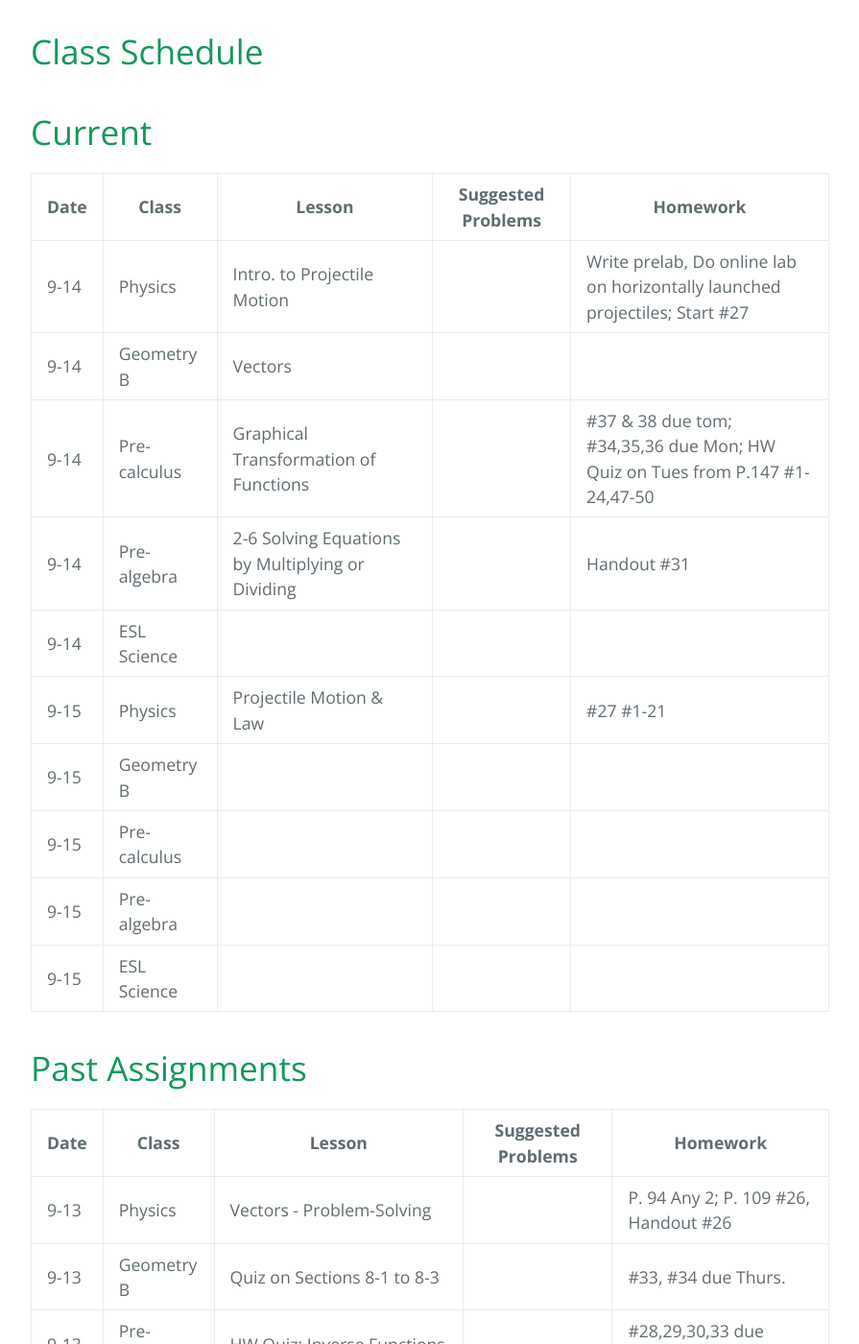
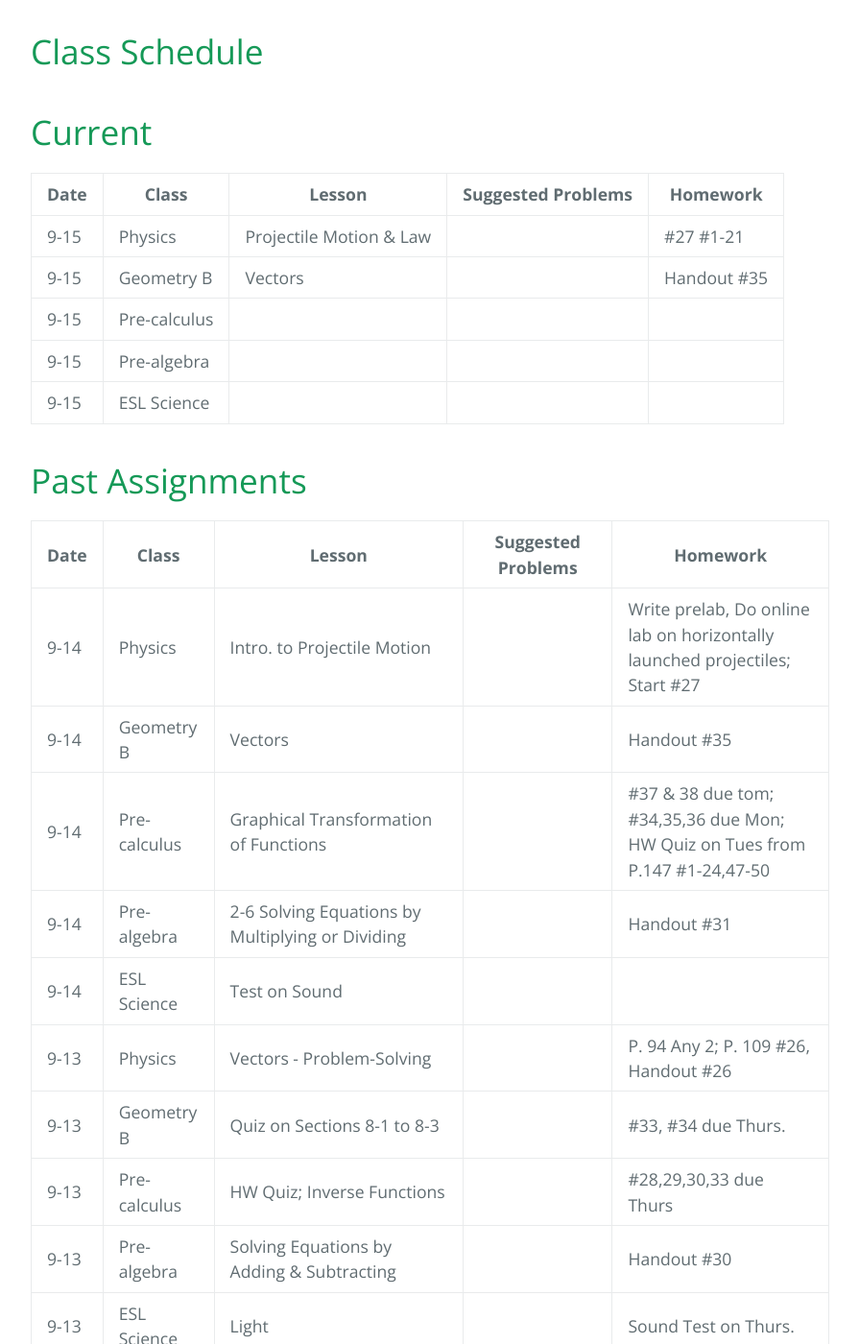
Before and after one commit to gpayoo/gpayoo, a Jekyll site: the page built from index.md, in a window 1280 px wide and 1400 px high, scrolled down 388 px. Shown: the whole window at 96% size, without its empty margins (192-1087 px from the left). Built offline with Jekyll 4.4.1, drawn with Linux system fonts in a browser that asks for light colours; our own code applies the rules of GitHub Pages for plain Markdown files; part of the change alters nothing that is shown.

Commit message:
Update index.md

```diff
--- a/index.md
+++ b/index.md
@@ -9,13 +9,8 @@ layout: default
 
 | Date | Class | Lesson | Suggested Problems | Homework |
 | ---- | ----- | ------ | -------- | ---
-| 9-14 | Physics | Intro. to Projectile Motion | | Write prelab, Do online lab on horizontally launched projectiles; Start #27
-| 9-14 | Geometry B | Vectors | | |
-| 9-14 | Pre-calculus | Graphical Transformation of Functions | | #37 & 38 due tom; #34,35,36 due Mon; HW Quiz on Tues from P.147 #1-24,47-50
-| 9-14 | Pre-algebra | 2-6 Solving Equations by Multiplying or Dividing | | Handout #31
-| 9-14 | ESL Science |  |  |
 | 9-15 | Physics | Projectile Motion & Law | | #27 #1-21
-| 9-15 | Geometry B |  | | |
+| 9-15 | Geometry B | Vectors  | |Handout #35 |
 | 9-15 | Pre-calculus |  | |
 | 9-15 | Pre-algebra | | |
 | 9-15 | ESL Science |  |  |
@@ -25,6 +20,11 @@ layout: default
 
 | Date | Class | Lesson | Suggested Problems | Homework |
 | ---- | ----- | ------ | -------- | ---
+| 9-14 | Physics | Intro. to Projectile Motion | | Write prelab, Do online lab on horizontally launched projectiles; Start #27
+| 9-14 | Geometry B | Vectors | |   Handout #35
+| 9-14 | Pre-calculus | Graphical Transformation of Functions | | #37 & 38 due tom; #34,35,36 due Mon; HW Quiz on Tues from P.147 #1-24,47-50
+| 9-14 | Pre-algebra | 2-6 Solving Equations by Multiplying or Dividing | | Handout #31
+| 9-14 | ESL Science | Test on Sound |  |
 | 9-13 | Physics | Vectors - Problem-Solving | | P. 94 Any 2; P. 109 #26, Handout #26
 | 9-13 | Geometry B | Quiz on Sections 8-1 to 8-3 | | #33, #34 due Thurs. |
 | 9-13 | Pre-calculus | HW Quiz; Inverse Functions  | |  #28,29,30,33 due Thurs
```
